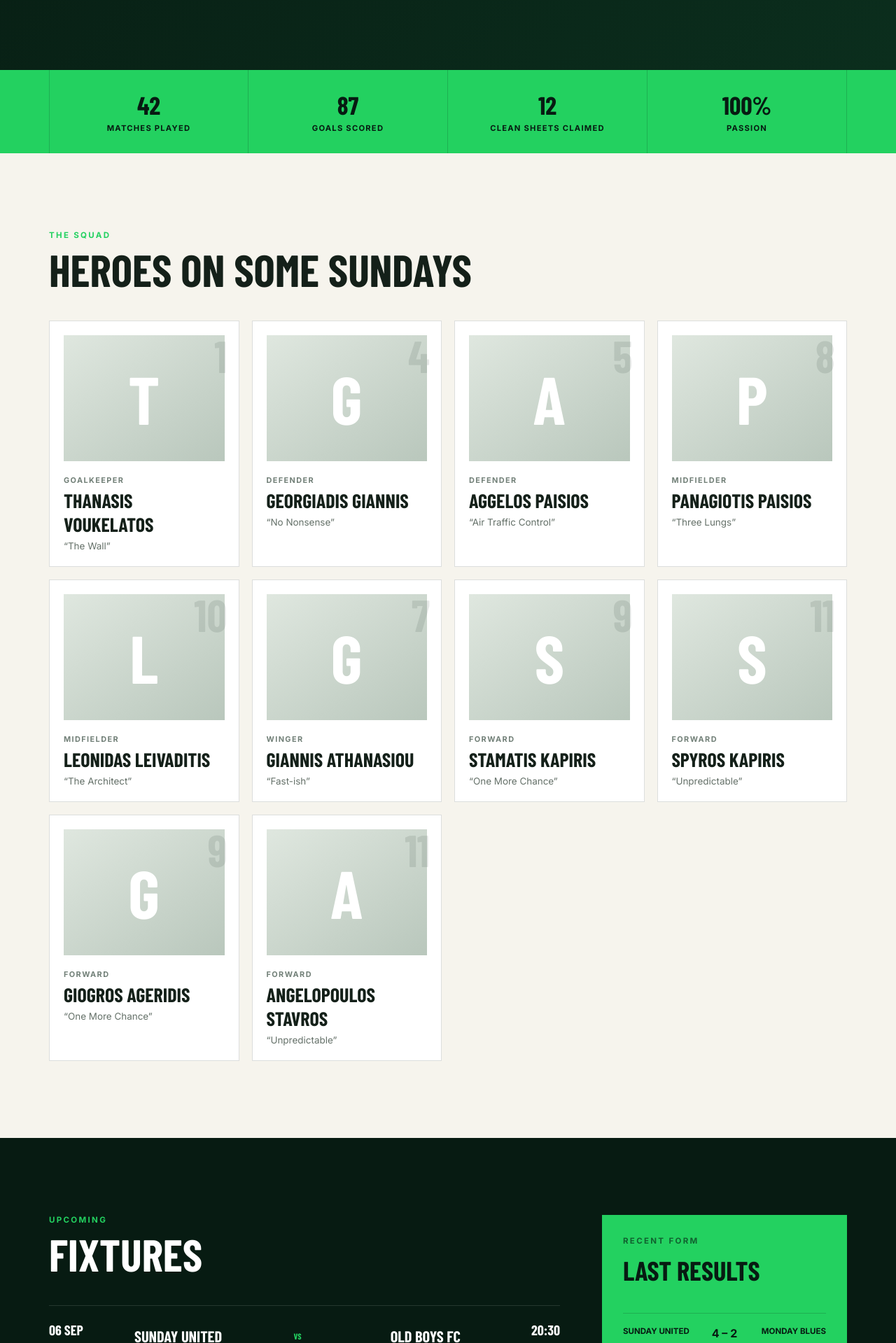
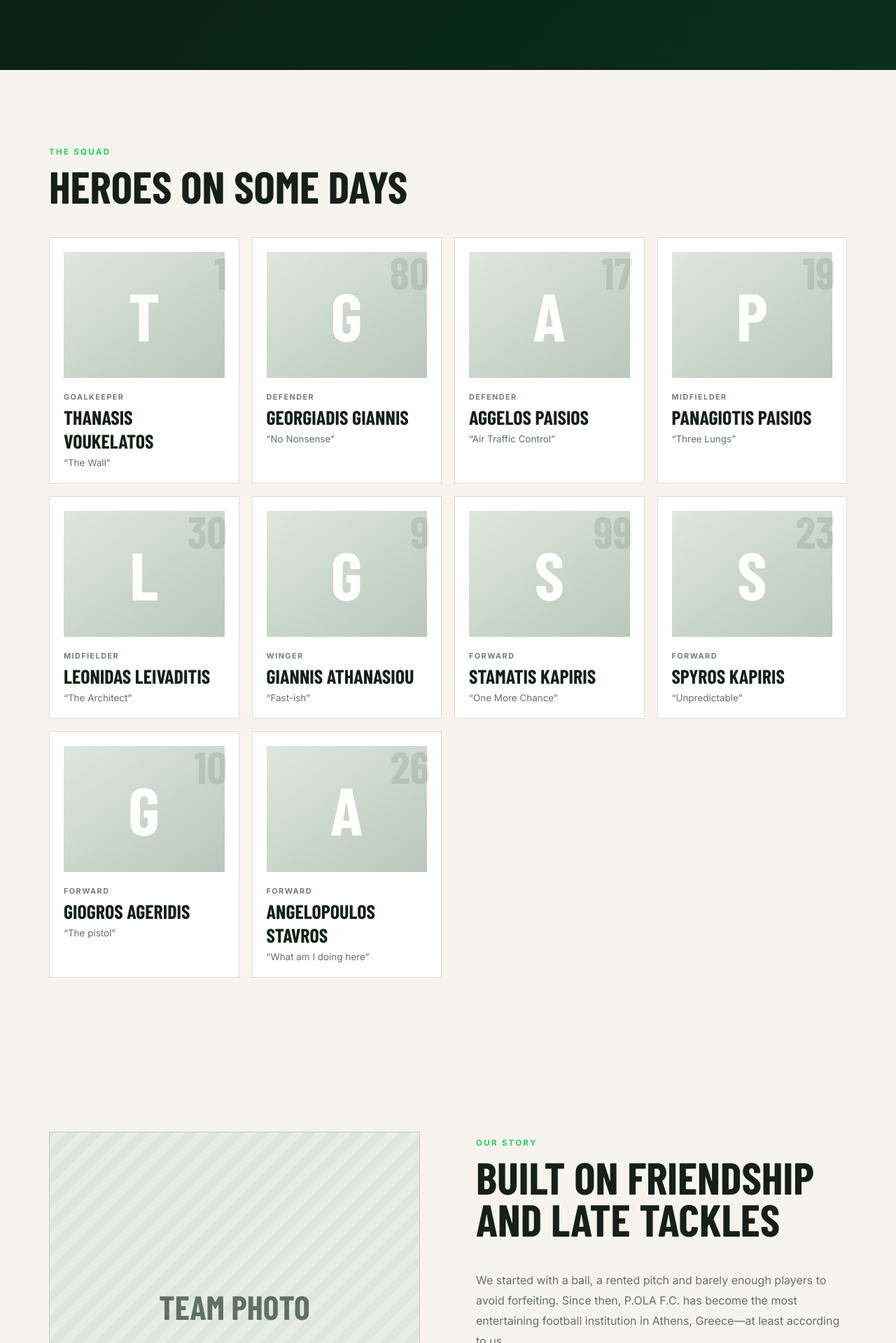
Before and after one commit to nobaigiobaitsi/pola-site, a React (Vite) app: page / in a window 1280 px wide. Shown: the part 641-2560 px from the top of the page at 70% size. Built offline with nearby package versions, Linux system fonts and the light colour scheme; a web font is replaced by a local one.

Commit message:
Fixed names, removed unwanted parts

```diff
--- a/index.html
+++ b/index.html
@@ -5,7 +5,8 @@
     <meta name="viewport" content="width=device-width, initial-scale=1.0" />
     <meta name="description" content="The official home of our football team." />
     <meta name="theme-color" content="#071b12" />
-    <title>Sunday United FC</title>
+    <link rel="icon" type="image/png" href="./public/Team_Logo1.jpeg" />
+    <title>P.OLA F.C.</title>
   </head>
   <body>
     <div id="root"></div>
--- a/src/App.jsx
+++ b/src/App.jsx
@@ -15,7 +15,7 @@ function Logo() {
 
 function Header() {
   const [open, setOpen] = useState(false)
-  const links = ['Squad', 'Matches', 'Story', 'Contact']
+  const links = ['Squad', 'Story', 'Contact']
 
   return (
     <header className="site-header">
@@ -50,7 +50,7 @@ function Hero() {
           <h1>More than a team.<br /><span>Mostly a group chat.</span></h1>
           <p className="hero-text">{team.description}</p>
           <div className="hero-actions">
-            <a className="button primary" href="#matches">Next match</a>
+            {/*<a className="button primary" href="#matches">Next match</a> */}
             <a className="button ghost" href="#squad">Meet the squad</a>
           </div>
         </div>
@@ -97,7 +97,7 @@ function Squad() {
       <div className="container">
         <SectionTitle
           kicker="The squad"
-          title="Heroes on some Sundays"
+          title="Heroes on some Days"
         />
         <div className="player-grid">
           {players.map((player) => (
@@ -155,7 +155,6 @@ function Story() {
       <div className="container story-grid">
         <div className="photo-placeholder">
           <span>TEAM PHOTO</span>
-          <small>Add your image in /public and use it here</small>
         </div>
         <div>
           <SectionTitle kicker="Our story" title="Built on friendship and late tackles" />
@@ -181,7 +180,9 @@ function Contact() {
           <h2>Join the supporters’ club.</h2>
           <p>For friendlies, sponsorships or complaints about our defending.</p>
         </div>
-        <a className="button light" href="mailto:team@example.com">team@example.com</a>
+        <a className="button light" href={team.socials.instagram} target="_blank" rel="noopener noreferrer">
+          P.OLA F.C.
+        </a>
       </div>
     </section>
   )
@@ -204,9 +205,9 @@ export default function App() {
       <Header />
       <main>
         <Hero />
-        <Stats />
+        {/*<Stats />*/}
         <Squad />
-        <Matches />
+        {/* <Matches /> */}
         <Story />
         <Contact />
       </main>
--- a/src/data/teamData.js
+++ b/src/data/teamData.js
@@ -12,7 +12,7 @@ export const team = {
     dark: '#071b12',
   },
   socials: {
-    instagram: '#',
+    instagram: 'https://www.instagram.com/pola.f.c?igsh=MWFxeGJmZ3pweHhwMQ==',
     facebook: '#',
     youtube: '#',
   },
@@ -20,15 +20,15 @@ export const team = {
 
 export const players = [
   { number: 1, name: 'Thanasis Voukelatos', position: 'Goalkeeper', nickname: 'The Wall' },
-  { number: 4, name: 'Georgiadis Giannis', position: 'Defender', nickname: 'No Nonsense' },
-  { number: 5, name: 'Aggelos Paisios', position: 'Defender', nickname: 'Air Traffic Control' },
-  { number: 8, name: 'Panagiotis Paisios', position: 'Midfielder', nickname: 'Three Lungs' },
-  { number: 10, name: 'Leonidas Leivaditis', position: 'Midfielder', nickname: 'The Architect' },
-  { number: 7, name: 'Giannis Athanasiou', position: 'Winger', nickname: 'Fast-ish' },
-  { number: 9, name: 'Stamatis Kapiris', position: 'Forward', nickname: 'One More Chance' },
-  { number: 11, name: 'Spyros Kapiris', position: 'Forward', nickname: 'Unpredictable' },
-  { number: 9, name: 'Giogros Ageridis', position: 'Forward', nickname: 'One More Chance' },
-  { number: 11, name: 'Angelopoulos Stavros', position: 'Forward', nickname: 'Unpredictable' },
+  { number: 80, name: 'Georgiadis Giannis', position: 'Defender', nickname: 'No Nonsense' },
+  { number: 17, name: 'Aggelos Paisios', position: 'Defender', nickname: 'Air Traffic Control' },
+  { number: 19, name: 'Panagiotis Paisios', position: 'Midfielder', nickname: 'Three Lungs' },
+  { number: 30, name: 'Leonidas Leivaditis', position: 'Midfielder', nickname: 'The Architect' },
+  { number: 9, name: 'Giannis Athanasiou', position: 'Winger', nickname: 'Fast-ish' },
+  { number: 99, name: 'Stamatis Kapiris', position: 'Forward', nickname: 'One More Chance' },
+  { number: 23, name: 'Spyros Kapiris', position: 'Forward', nickname: 'Unpredictable' },
+  { number: 10, name: 'Giogros Ageridis', position: 'Forward', nickname: 'The pistol' },
+  { number: 26, name: 'Angelopoulos Stavros', position: 'Forward', nickname: 'What am I doing here' },
 ]
 
 export const matches = [
```
